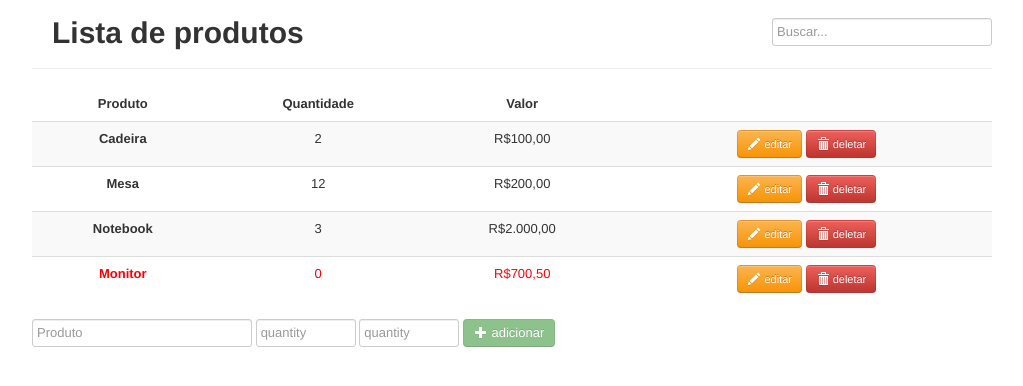
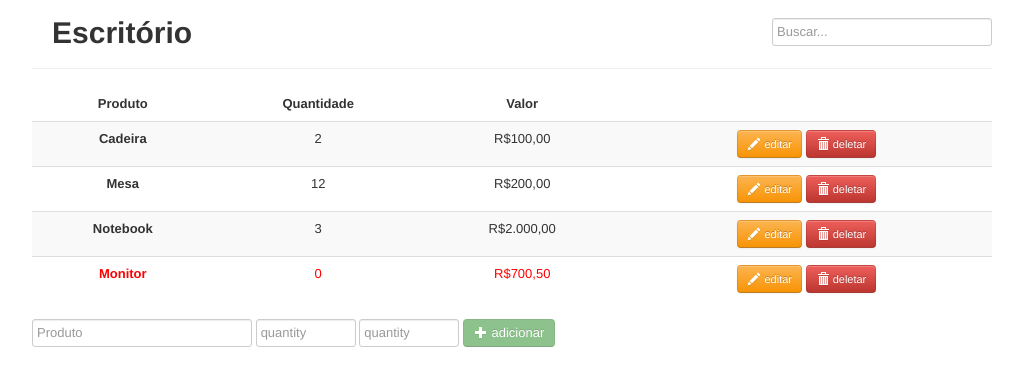
Before and after one commit to otaviosalomao/Inventory, a plain HTML site: page index.html in a window 1280 px wide. Shown: the whole page, without its empty margins (118-1141 px from the left). Drawn offline with Linux system fonts and the light colour scheme.

Commit message:
Ajustado titulo da pagina

```diff
--- a/index.html
+++ b/index.html
@@ -11,7 +11,7 @@
     <div class="row">
       <div class="page-header">
         <div class="span9">
-          <h1>Lista de produtos</h1>
+          <h1>Escritório</h1>
         </div>
         <div class="span3">
           <input type="search" ng-model="search" placeholder="Buscar...">
@@ -55,8 +55,6 @@
         <i class="icon-ok icon-white"></i> salvar
       </button>
     </form>
-
-
   </div>
 
   <script src="lib/angular.min.js"></script>
```
